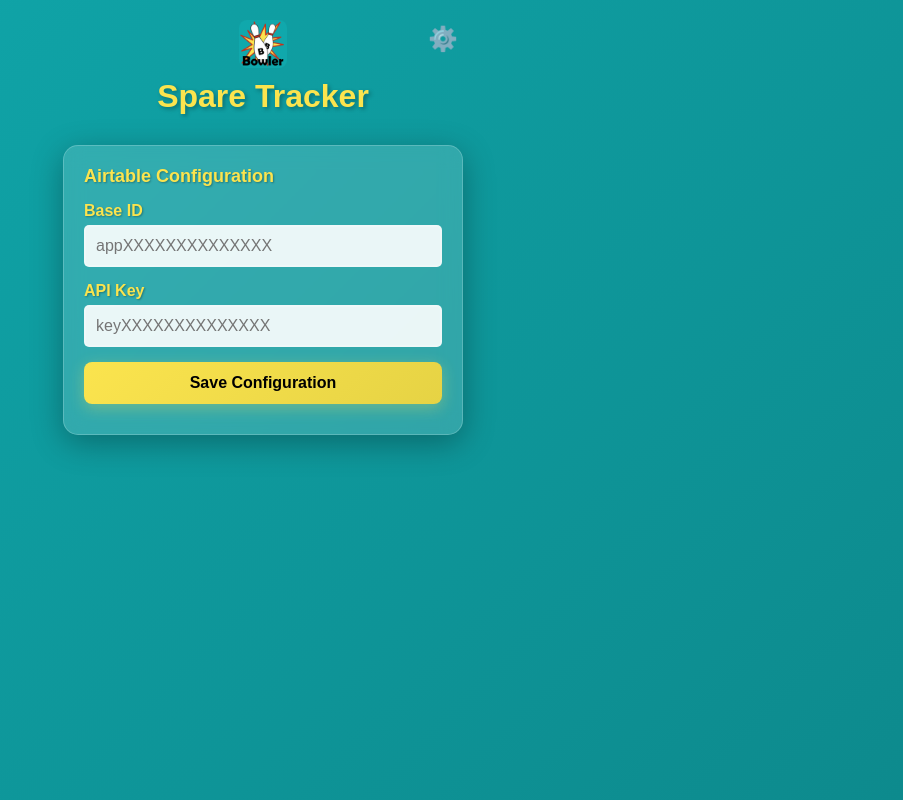
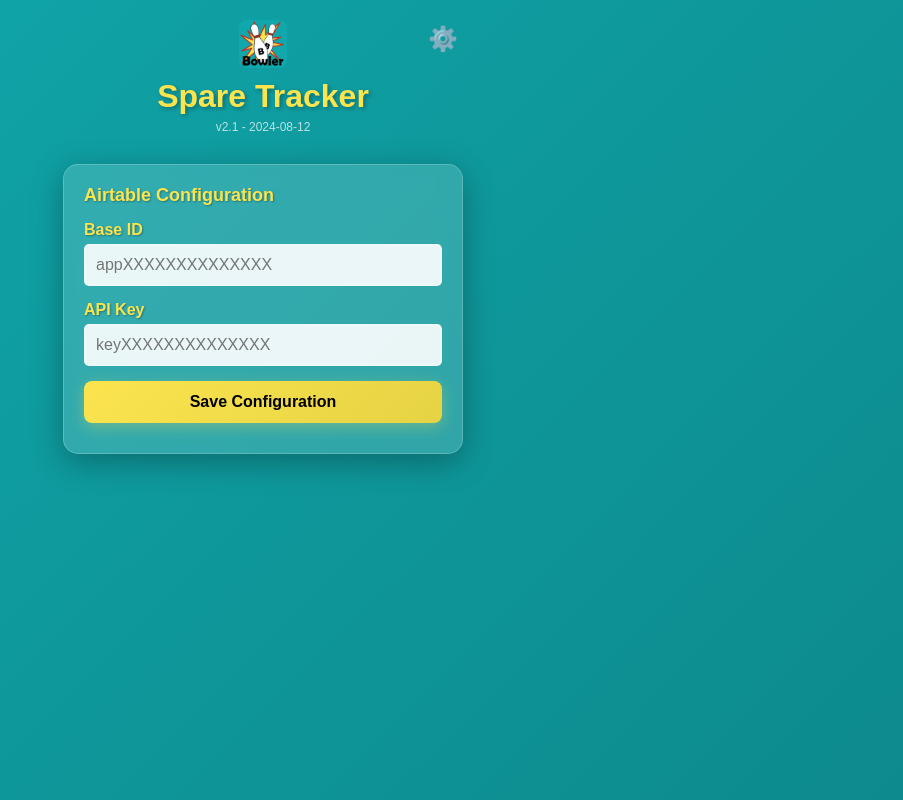
Before and after one commit to kevcouling/bowling_spare_tracker, a plain HTML site: page index.html in a window 1280 px wide. Shown: the whole page, without its empty margins (377-1280 px from the left). Drawn offline with Linux system fonts and the light colour scheme.

Commit message:
Update index.html

```diff
--- a/index.html
+++ b/index.html
@@ -68,8 +68,14 @@
 
         .header h1 {
             color: #FBE44E;
+            margin-bottom: 5px;
+            text-shadow: 2px 2px 4px rgba(0,0,0,0.3);
+        }
+
+        .version {
+            font-size: 12px;
+            color: rgba(255, 255, 255, 0.7);
             margin-bottom: 10px;
-            text-shadow: 2px 2px 4px rgba(0,0,0,0.3);
         }
 
         .settings-btn {
@@ -294,6 +300,7 @@
         <div class="header">
             <img src="https://kevcouling.github.io/bowling_spare_tracker/icon.png" alt="" class="header-icon">
             <h1>Spare Tracker</h1>
+            <div class="version">v2.1 - 2024-08-12</div>
             <button class="settings-btn" id="settings-btn" title="Settings">⚙️</button>
         </div>
 
```
